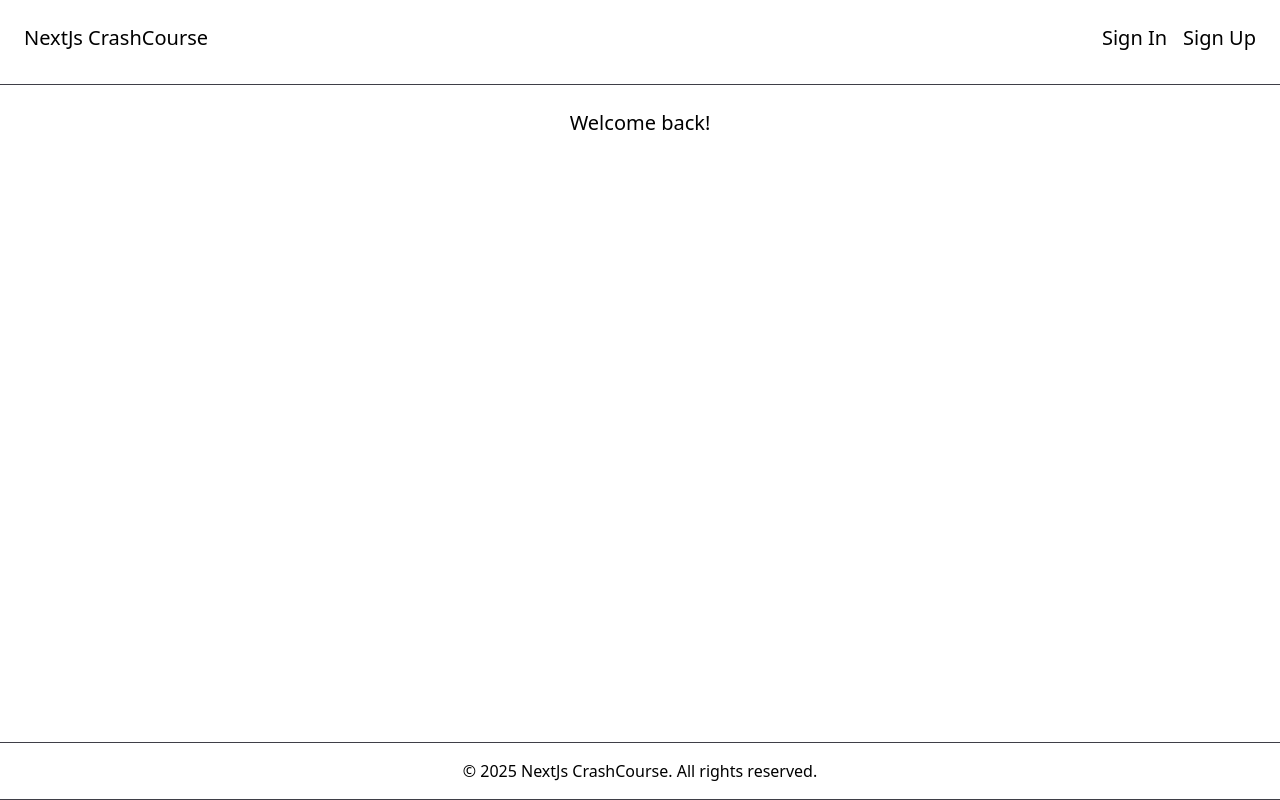
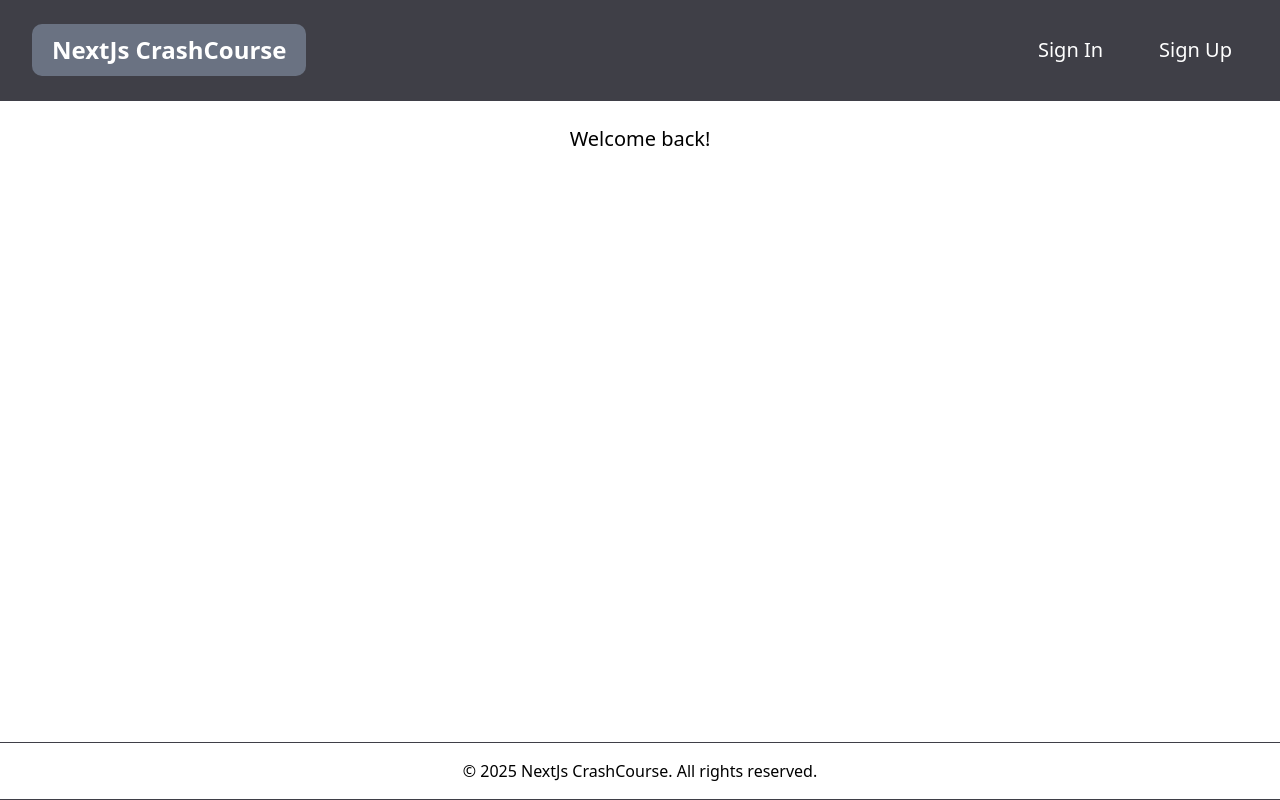
Before and after one commit to CHUNSOKNA1997/nextjs-practice, a Next.js app: page / in a window 1280 px wide. Built offline with nearby package versions, Linux system fonts and the light colour scheme.

Commit message:
Added reusable navigation components with active link styling
Implement NavLink and Navigation components to centralize navigation logic.
NavLink handles active state styling while Navigation component replaces inline nav markup.

```diff
--- /dev/null
+++ b/app/components/NavLink.jsx
@@ -0,0 +1,19 @@
+import Link from "next/link";
+import { usePathname } from "next/navigation";
+
+const NavLink = ({ label, href }) => {
+	const pathName = usePathname();
+	return (
+		<li
+			className={`${
+				pathName === href
+					? "bg-gray-500 text-white"
+					: "hover:bg-gray-500 hover:text-white"
+			} transition-colors hover:duration-300 px-4 py-2 rounded-sm`}
+		>
+			<Link href={href}>{label}</Link>
+		</li>
+	);
+};
+
+export default NavLink;
--- /dev/null
+++ b/app/components/Navigation.jsx
@@ -0,0 +1,33 @@
+"use client";
+import { usePathname } from "next/navigation";
+import Link from "next/link";
+import NavLink from "./NavLink";
+
+const links = [
+	{ label: "Sign In", href: "/signin" },
+	{ label: "Sign Up", href: "/signup" },
+];
+
+const Navigation = () => {
+	const pathName = usePathname();
+	return (
+		<nav className="w-full flex justify-between items-center px-8 py-6 border-b border-zinc-700 bg-zinc-700 text-white">
+			<Link
+				href="/"
+				className={`${
+					pathName === "/" ? "bg-gray-500 text-white" : " hover:bg-gay-500"
+				} transition-all duration-300 px-5 py-2.5 rounded-lg font-bold text-2xl`}
+			>
+				NextJs CrashCourse
+			</Link>
+
+			<ul className="flex items-center space-x-6">
+				{links.map((link) => (
+					<NavLink key={link.href} {...link} />
+				))}
+			</ul>
+		</nav>
+	);
+};
+
+export default Navigation;
--- a/app/layout.jsx
+++ b/app/layout.jsx
@@ -1,22 +1,12 @@
+"use client";
+import Navigation from "./components/Navigation";
 import "./globals.css";
-import Link from "next/link";
 
 export default function RootLayout({ children }) {
 	return (
 		<html lang="en">
 			<body className="w-full min-h-screen flex flex-col border-b border-zinc-700 text-black text-xl">
-				<nav className="w-full flex justify-between px-6 pt-6 border-b border-zinc-700 pb-8">
-					<p>NextJs CrashCourse</p>
-
-					<ul className="flex items-center gap-4">
-						<li className="hover:text-cyan-500 transition-colors duration-300">
-							<Link href="/signin">Sign In</Link>
-						</li>
-						<li className="hover:text-cyan-500 transition-colors duration-300">
-							<Link href="/signup">Sign Up</Link>
-						</li>
-					</ul>
-				</nav>
+				<Navigation />
 				{/* content */}
 				<main className="flex-grow pt-6">{children}</main>
 				{/* footer */}
```
